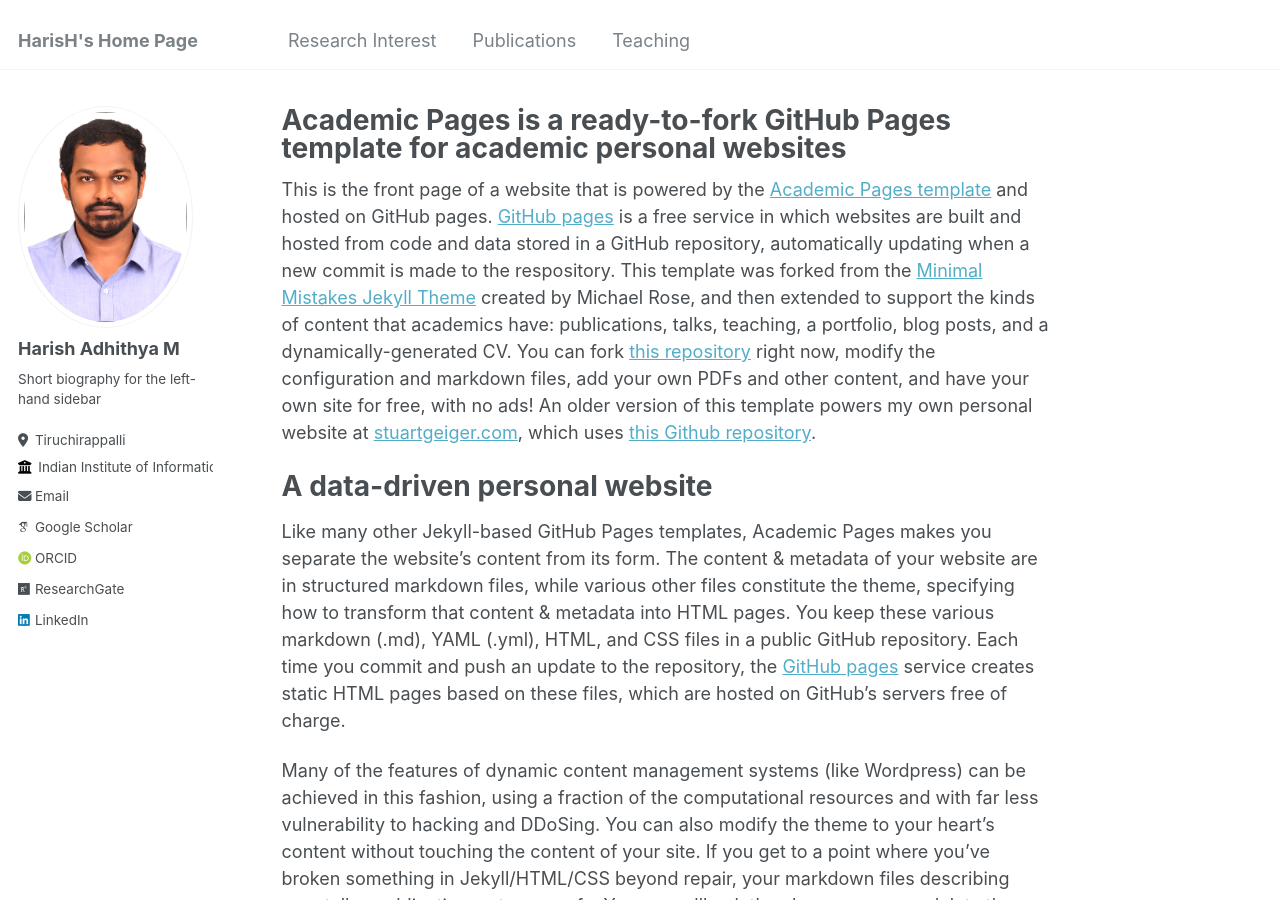
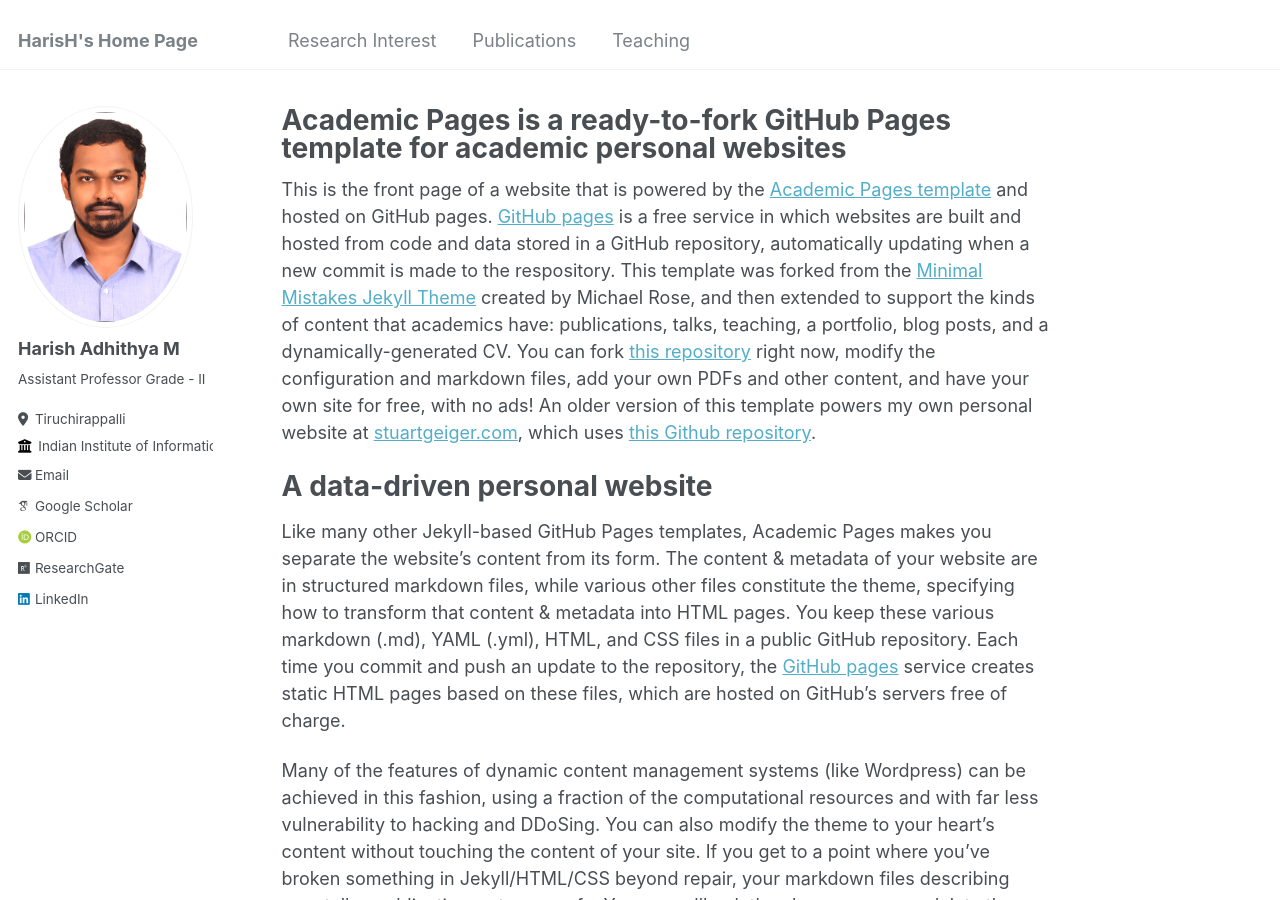
Before and after one commit to HarishAdhithya/hash_adhi, a Jekyll site: the page built from _pages/about.md, in a window 1280 px wide and 900 px high. Built offline with Jekyll 4.4.1, drawn with Linux system fonts in a browser that asks for light colours; some web fonts are replaced.

Commit message:
Update _config.yml

```diff
--- a/_config.yml
+++ b/_config.yml
@@ -24,7 +24,7 @@ author:
   avatar           : "HARISH ADHITHYA M.png"
   name             : "Harish Adhithya M"
   pronouns         : # example: "she/her"
-  bio              : "Short biography for the left-hand sidebar"
+  bio              : "Assistant Professor Grade - II"
   location         : "Tiruchirappalli"
   employer         : "Indian Institute of Information Technology Tiruchirappalli"
   uri              : # URL
```
